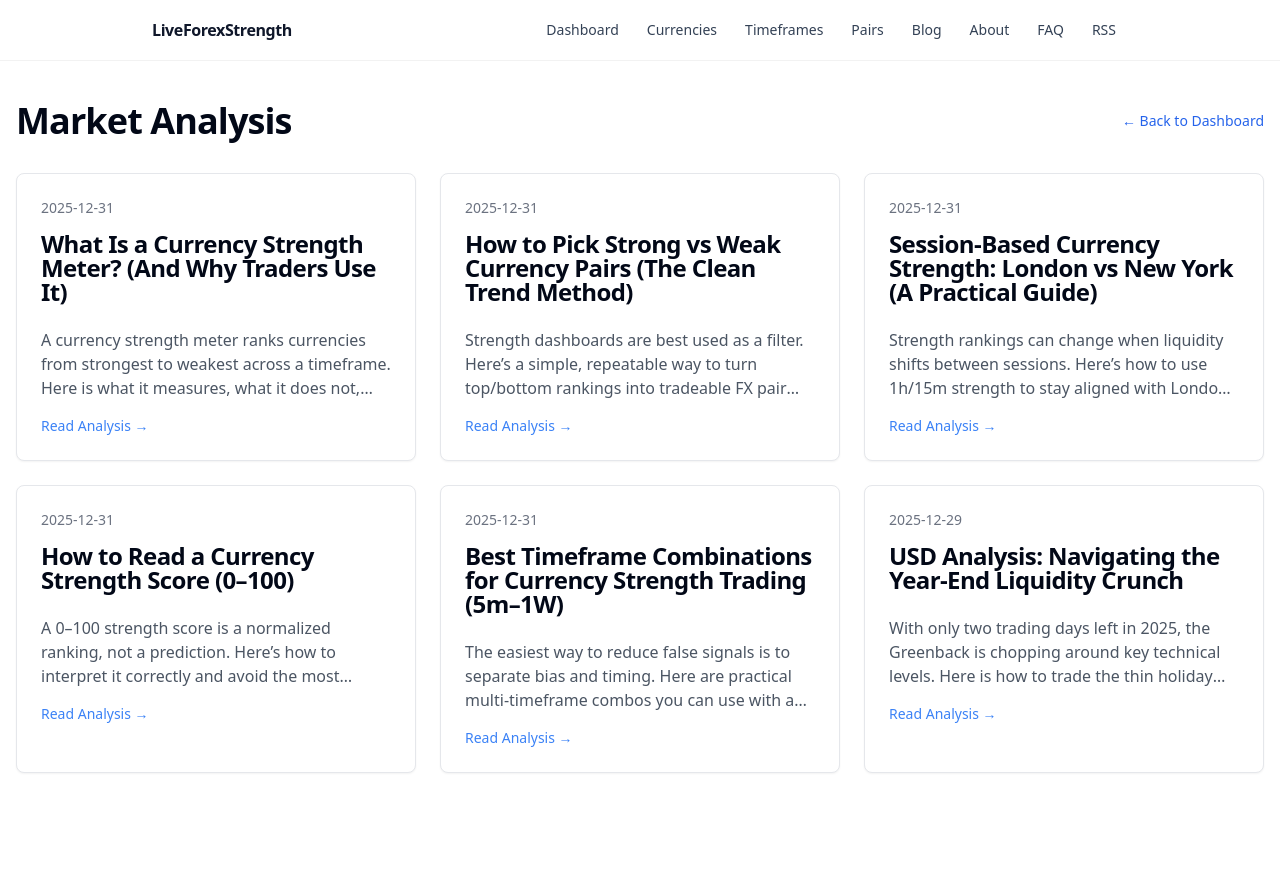
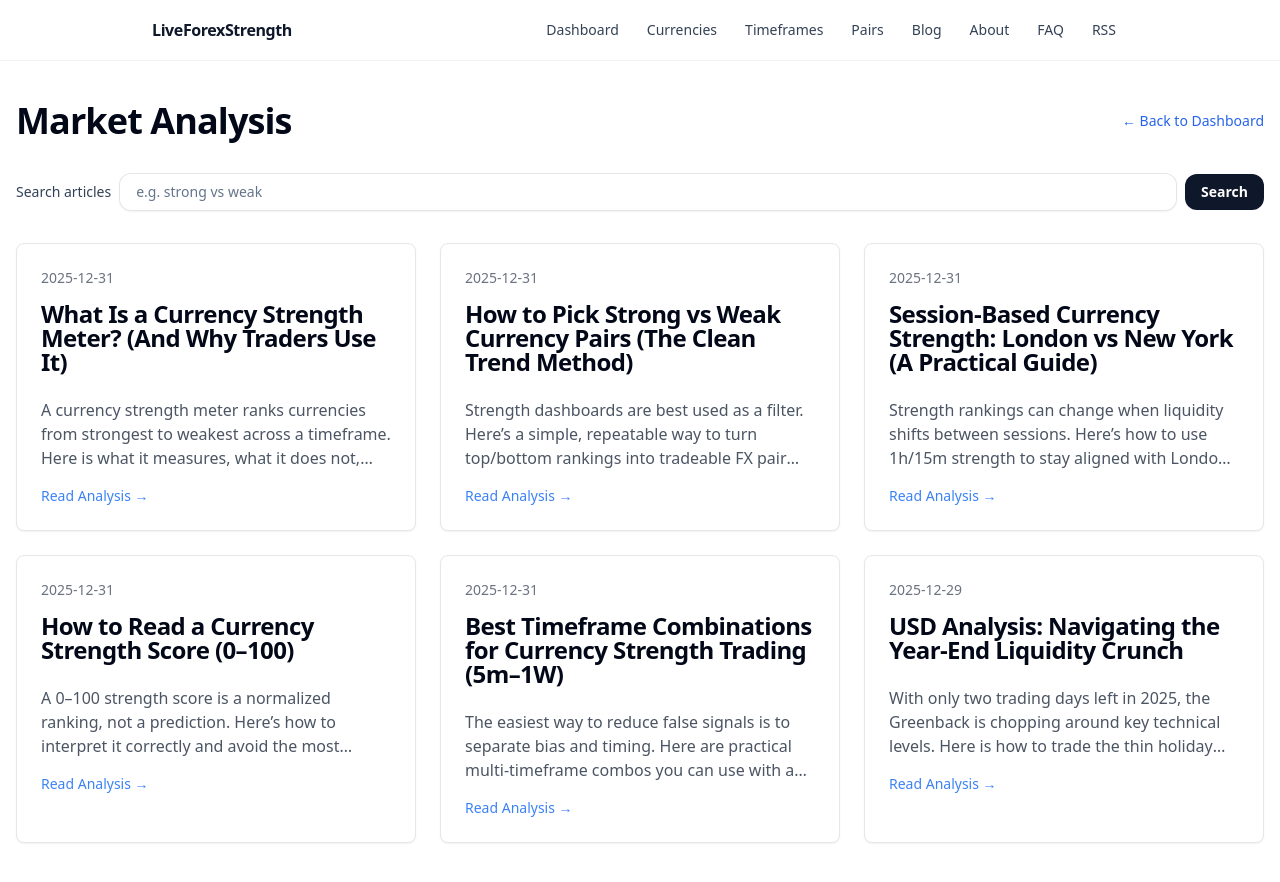
Before and after one commit to alextavares/currency, a Next.js app in the folder frontend/: page /blog in a window 1280 px wide. Before the commit the page ends 813 px from the top, so only its background shows below. Built offline with nearby package versions, Linux system fonts and the light colour scheme; no server answers.

Commit message:
seo: add blog search with noindex

```diff
--- a/frontend/src/app/blog/page.tsx
+++ b/frontend/src/app/blog/page.tsx
@@ -4,7 +4,13 @@ import { Card, CardContent, CardHeader, CardTitle } from '@/components/ui/card';
 import type { Metadata } from 'next';
 import Script from 'next/script';
 
-export const metadata: Metadata = {
+type Props = { searchParams: Promise<{ q?: string }> };
+
+export async function generateMetadata({ searchParams }: Props): Promise<Metadata> {
+  const { q } = await searchParams;
+  const query = (q || '').trim();
+
+  const base: Metadata = {
     title: 'Market Analysis Blog',
     description: 'Forex market analysis, currency strength insights, and strength-based trade ideas.',
     alternates: { canonical: '/blog' },
@@ -23,8 +29,28 @@ export const metadata: Metadata = {
     },
   };
 
-export default function BlogIndex() {
+  if (!query) return base;
+
+  return {
+    ...base,
+    title: `Search: ${query}`,
+    robots: { index: false, follow: true },
+  };
+}
+
+export default async function BlogIndex({ searchParams }: Props) {
+  const { q } = await searchParams;
+  const query = (q || '').trim();
+
   const posts = getAllPosts();
+  const filteredPosts =
+    query.length === 0
+      ? posts
+      : posts.filter((post) => {
+          const haystack = `${post.title}\n${post.excerpt || ''}`.toLowerCase();
+          return haystack.includes(query.toLowerCase());
+        });
+
   const siteUrl = (process.env.NEXT_PUBLIC_SITE_URL || 'https://liveforexstrength.com').replace(
     /\/+$/,
     '',
@@ -52,7 +78,7 @@ export default function BlogIndex() {
   const listSchema = {
     '@context': 'https://schema.org',
     '@type': 'ItemList',
-    itemListElement: posts.map((post, idx) => ({
+    itemListElement: filteredPosts.map((post, idx) => ({
       '@type': 'ListItem',
       position: idx + 1,
       url: `${siteUrl}/blog/${post.slug}`,
@@ -77,14 +103,47 @@ export default function BlogIndex() {
           </Link>
         </div>
 
-        {posts.length === 0 ? (
+        <form action="/blog" method="get" className="mb-8 flex flex-col gap-2 sm:flex-row sm:items-center">
+          <label className="text-sm font-medium text-slate-700 dark:text-white/80" htmlFor="q">
+            Search articles
+          </label>
+          <div className="flex flex-1 items-center gap-2">
+            <input
+              id="q"
+              name="q"
+              defaultValue={query}
+              placeholder="e.g. strong vs weak"
+              className="w-full rounded-xl border border-black/10 bg-white/70 px-4 py-2 text-sm text-slate-900 shadow-sm outline-none ring-blue-500/30 placeholder:text-slate-500 focus:ring-4 dark:border-white/10 dark:bg-white/10 dark:text-white dark:placeholder:text-white/50"
+            />
+            <button
+              type="submit"
+              className="shrink-0 rounded-xl bg-slate-900 px-4 py-2 text-sm font-semibold text-white hover:bg-slate-800 dark:bg-white dark:text-slate-900 dark:hover:bg-white/90"
+            >
+              Search
+            </button>
+          </div>
+          {query ? (
+            <Link
+              href="/blog"
+              className="text-sm font-semibold text-slate-600 hover:underline dark:text-white/70"
+            >
+              Clear
+            </Link>
+          ) : null}
+        </form>
+
+        {filteredPosts.length === 0 ? (
           <div className="text-center py-20 text-gray-500">
-            <p className="text-xl">No analysis articles published yet.</p>
-            <p className="mt-2">Check back soon for daily market updates.</p>
+            <p className="text-xl">
+              {query ? 'No articles match your search.' : 'No analysis articles published yet.'}
+            </p>
+            <p className="mt-2">
+              {query ? 'Try a different keyword.' : 'Check back soon for daily market updates.'}
+            </p>
           </div>
         ) : (
           <div className="grid gap-6 md:grid-cols-2 lg:grid-cols-3">
-            {posts.map((post) => (
+            {filteredPosts.map((post) => (
               <Link href={`/blog/${post.slug}`} key={post.slug} className="group">
                 <Card className="h-full transition-all hover:shadow-lg border-gray-200 hover:border-blue-200">
                   <CardHeader>
```
Lines whose indentation alone changed are shown as unchanged.
